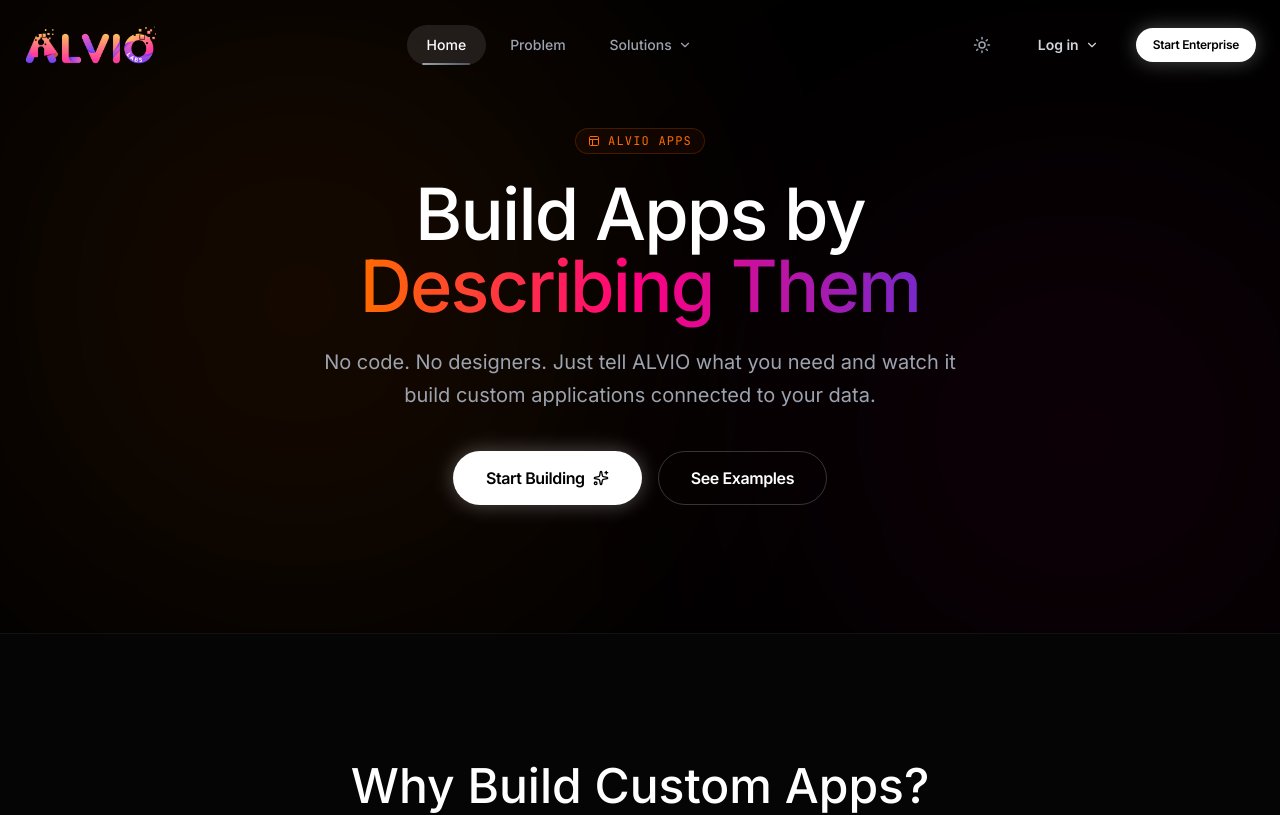
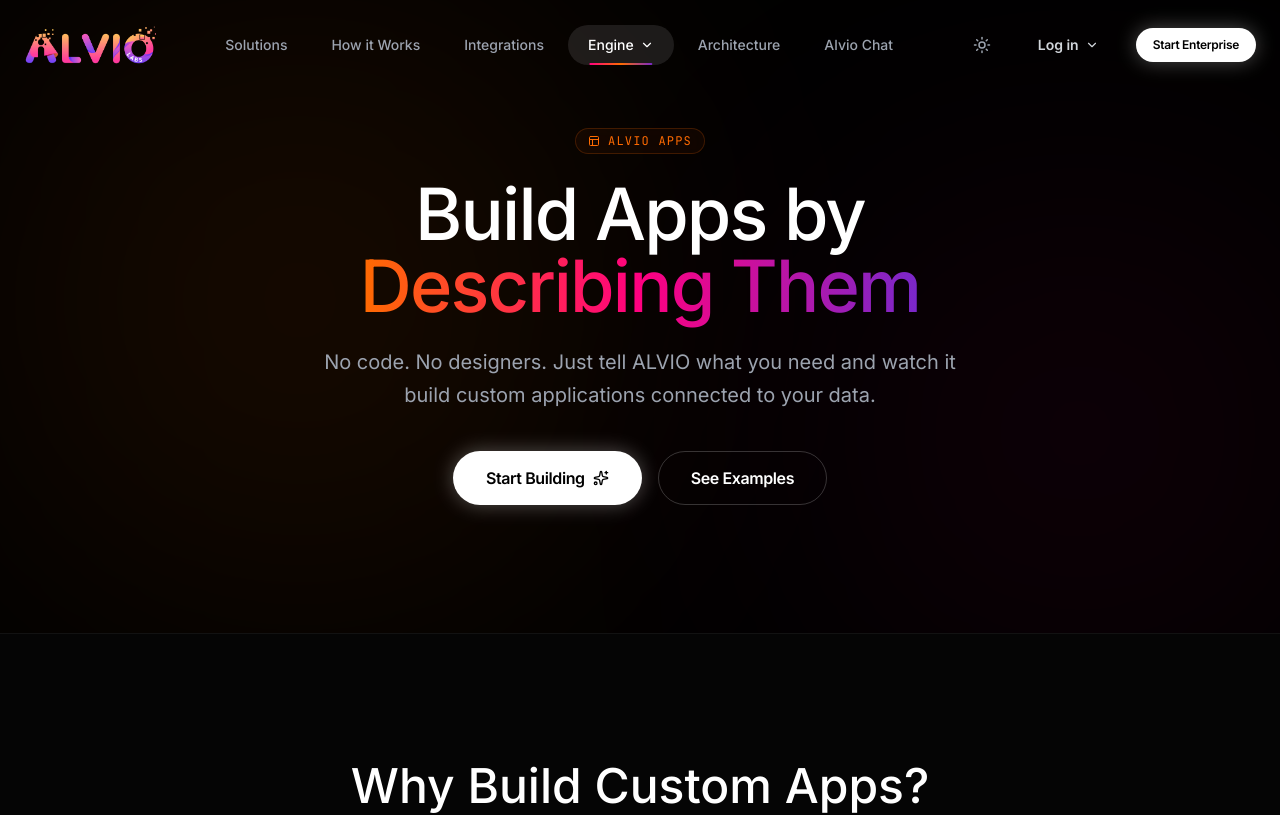
Before and after one commit to shubham-alviolabs/AlvioEnterprise, a React (Vite) app: page /apps in a window 1280 px wide. Shown: the top 815 px of the page. Built offline with nearby package versions, Linux system fonts and the light colour scheme.

Commit message:
Updated Enterprise.tsx

```diff
--- a/components/Navbar.tsx
+++ b/components/Navbar.tsx
@@ -1,7 +1,7 @@
 import React, { useState, useEffect, useRef } from 'react';
 import { Link, useLocation } from 'react-router-dom';
 import { Button } from './ui/Button';
-import { Menu, X, ChevronDown, Layout, Bot, User, Sun, Moon } from 'lucide-react';
+import { Menu, X, ChevronDown, Layout, Bot, User, Sun, Moon, Search, Zap } from 'lucide-react';
 
 export const Navbar: React.FC = () => {
   const [isScrolled, setIsScrolled] = useState(false);
@@ -73,20 +73,42 @@
   };
 
   const mainNavLinks = [
-    { href: '#', id: 'home', label: 'Home', color: 'from-gray-400 to-gray-600' },
-    { href: '#problem', id: 'problem', label: 'Problem', color: 'from-accent-orange to-red-500' },
+    { href: '#solutions-enterprise', id: 'solutions-enterprise', label: 'Solutions', color: 'from-accent-pink to-pink-600', isRoute: false },
+    { href: '#engine', id: 'engine', label: 'How it Works', color: 'from-blue-500 to-cyan-500', isRoute: false },
+    { href: '#integrations', id: 'integrations', label: 'Integrations', color: 'from-green-500 to-emerald-500', isRoute: false },
+  ];
+
+  const navLinksAfterEngine = [
+    { href: '#suite', id: 'suite', label: 'Architecture', color: 'from-accent-purple to-purple-600', isRoute: false },
+    { href: '#solutions-individual', id: 'solutions-individual', label: 'Alvio Chat', color: 'from-blue-400 to-blue-600', isRoute: false },
   ];
 
   const engineSubItems = [
-    { href: '/enterprise-search', id: 'search', label: 'Enterprise Search', color: 'from-accent-pink to-pink-600', isRoute: true },
-    { href: '/apps', id: 'apps', label: 'App Builder', color: 'from-accent-orange to-orange-600', isRoute: true },
-    { href: '/agents', id: 'agents', label: 'Workflow Agents', color: 'from-accent-purple to-purple-600', isRoute: true },
-    { href: '#integrations', id: 'integrations', label: 'Integrations', color: 'from-green-500 to-emerald-500', isRoute: false },
-    { href: '#suite', id: 'suite', label: 'Architecture', color: 'from-blue-500 to-cyan-500', isRoute: false },
+    {
+      href: '/enterprise-search',
+      id: 'search',
+      label: 'Enterprise Search',
+      color: 'from-accent-pink to-pink-600',
+      description: 'Find anything across your tools'
+    },
+    {
+      href: '/apps',
+      id: 'apps',
+      label: 'App Builder',
+      color: 'from-accent-orange to-orange-600',
+      description: 'Build custom apps with prompts'
+    },
+    {
+      href: '/agents',
+      id: 'agents',
+      label: 'Workflow Agents',
+      color: 'from-accent-purple to-purple-600',
+      description: 'Automate work with AI workflows'
+    },
   ];
 
-  const isEngineActive = engineSubItems.some(item => item.id === activeSection);
-  const activeEngineItem = engineSubItems.find(item => item.id === activeSection);
+  const location = useLocation();
+  const isEngineActive = engineSubItems.some(item => location.pathname === item.href);
 
   return (
     <nav
@@ -98,47 +120,50 @@
     >
       <div className="max-w-7xl mx-auto px-6 flex items-center justify-between">
         {/* LOGO */}
-        <div className="flex items-center group cursor-pointer" onClick={() => window.scrollTo({ top: 0, behavior: 'smooth' })}>
+        <Link to="/" className="flex items-center group cursor-pointer">
            <img
              src="/logo.png"
              alt="ALVIO Labs"
              className="h-8 md:h-10 w-auto hover:scale-105 transition-all duration-500 ease-out"
            />
-        </div>
+        </Link>
 
         {/* Desktop Navigation - Apple-like Premium Design */}
         <div className="hidden lg:flex items-center gap-1">
           {mainNavLinks.map((link) => {
-            const isActive = activeSection === link.id;
-            return (
-              <a
-                key={link.href}
-                href={link.href}
-                className={`group relative px-5 py-2.5 text-sm font-medium transition-all duration-500 ease-out rounded-full ${
-                  isActive
-                    ? 'text-gray-900 dark:text-white'
-                    : 'text-gray-600 dark:text-gray-400 hover:text-gray-900 dark:hover:text-white'
-                }`}
-              >
+            const isActive = link.isRoute ? location.pathname === link.href : activeSection === link.id;
+
+            const content = (
+              <>
                 <span className="relative z-10">{link.label}</span>
-
-                {/* Active state background - Apple style */}
                 {isActive && (
                   <div className="absolute inset-0 bg-black/5 dark:bg-white/10 rounded-full transition-all duration-500 ease-out"></div>
                 )}
-
-                {/* Hover gradient glow */}
                 <div className={`absolute inset-0 opacity-0 group-hover:opacity-100 transition-all duration-500 ease-out bg-gradient-to-r ${link.color} blur-xl -z-10 scale-150`}></div>
-
-                {/* Bottom indicator for active state */}
                 <div className={`absolute bottom-0 left-1/2 -translate-x-1/2 h-0.5 rounded-full transition-all duration-500 ease-out bg-gradient-to-r ${link.color} ${
                   isActive ? 'w-[60%] opacity-100' : 'w-0 opacity-0'
                 }`}></div>
+              </>
+            );
+
+            const className = `group relative px-5 py-2.5 text-sm font-medium transition-all duration-500 ease-out rounded-full ${
+              isActive
+                ? 'text-gray-900 dark:text-white'
+                : 'text-gray-600 dark:text-gray-400 hover:text-gray-900 dark:hover:text-white'
+            }`;
+
+            return link.isRoute ? (
+              <Link key={link.href} to={link.href} className={className}>
+                {content}
+              </Link>
+            ) : (
+              <a key={link.href} href={link.href} className={className}>
+                {content}
               </a>
             );
           })}
 
-          {/* Engine Dropdown with Sub-items */}
+          {/* Engine Dropdown */}
           <div className="relative" ref={engineRef}>
             <button
               onMouseEnter={() => setEngineMenuOpen(true)}
@@ -149,20 +174,7 @@
                   : 'text-gray-600 dark:text-gray-400 hover:text-gray-900 dark:hover:text-white'
               }`}
             >
-              <span className="relative z-10">Solutions</span>
-
-              {/* Dynamic section indicator */}
-              {activeEngineItem && (
-                <span className="relative z-10 flex items-center gap-1.5">
-                  <span className="w-1 h-1 rounded-full bg-current opacity-40"></span>
-                  <span
-                    key={activeEngineItem.id}
-                    className="text-xs font-medium opacity-70 animate-in fade-in slide-in-from-left-2 duration-300"
-                  >
-                    {activeEngineItem.label}
-                  </span>
-                </span>
-              )}
+              <span className="relative z-10">Engine</span>
 
               <ChevronDown
                 size={14}
@@ -176,77 +188,155 @@
                 <div className="absolute inset-0 bg-black/5 dark:bg-white/10 rounded-full transition-all duration-500 ease-out"></div>
               )}
 
+              {/* Hover gradient glow - multicolor for Engine */}
+              <div className="absolute inset-0 opacity-0 group-hover:opacity-100 transition-all duration-500 ease-out bg-gradient-to-r from-accent-pink via-accent-orange to-accent-purple blur-xl -z-10 scale-150"></div>
+
               {/* Bottom indicator for active state */}
-              <div className={`absolute bottom-0 left-1/2 -translate-x-1/2 h-0.5 rounded-full transition-all duration-500 ease-out bg-gradient-to-r from-blue-500 via-accent-pink to-accent-purple ${
+              <div className={`absolute bottom-0 left-1/2 -translate-x-1/2 h-0.5 rounded-full transition-all duration-500 ease-out bg-gradient-to-r from-accent-pink via-accent-orange to-accent-purple ${
                 isEngineActive ? 'w-[60%] opacity-100' : 'w-0 opacity-0'
               }`}></div>
             </button>
 
-            {/* Premium Dropdown Menu */}
+            {/* Premium Liquid Mercury Retina Dropdown */}
             {engineMenuOpen && (
               <div
-                className="absolute top-full left-1/2 -translate-x-1/2 mt-3 w-80"
+                className="absolute top-full left-1/2 -translate-x-1/2 mt-3 w-[420px]"
                 onMouseLeave={() => setEngineMenuOpen(false)}
               >
-                <div className="bg-white/95 dark:bg-black/95 backdrop-blur-3xl border border-black/5 dark:border-white/10 rounded-3xl shadow-2xl shadow-black/10 dark:shadow-black/50 overflow-hidden p-2 animate-in fade-in slide-in-from-top-2 duration-500">
+                <div className="bg-white/80 dark:bg-black/80 backdrop-blur-3xl border border-black/10 dark:border-white/20 rounded-3xl shadow-[0_20px_70px_rgba(0,0,0,0.3)] dark:shadow-[0_20px_70px_rgba(0,0,0,0.9)] overflow-hidden p-4 animate-in fade-in slide-in-from-top-2 duration-500">
                   {engineSubItems.map((item, index) => {
-                    const isActive = activeSection === item.id;
-                    const className = `group relative flex items-center gap-4 p-4 rounded-2xl transition-all duration-500 ease-out ${
-                      isActive
-                        ? 'bg-black/5 dark:bg-white/10'
-                        : 'hover:bg-black/5 dark:hover:bg-white/5'
-                    }`;
+                    const isActive = location.pathname === item.href;
 
-                    const content = (
-                      <>
-                        <div className={`absolute inset-0 opacity-0 group-hover:opacity-100 transition-all duration-500 ease-out bg-gradient-to-r ${item.color} blur-2xl -z-10`}></div>
-                        <div className={`relative z-10 w-2 h-2 rounded-full bg-gradient-to-r ${item.color} transition-all duration-500 ease-out ${
-                          isActive ? 'scale-125 opacity-100' : 'opacity-40 group-hover:opacity-70'
-                        }`}></div>
-                        <div className="relative z-10 flex-1">
-                          <div className={`text-sm font-semibold transition-all duration-500 ease-out ${
-                            isActive
-                              ? 'text-gray-900 dark:text-white'
-                              : 'text-gray-700 dark:text-gray-300 group-hover:text-gray-900 dark:group-hover:text-white'
-                          }`}>
-                            {item.label}
-                          </div>
-                        </div>
-                        {isActive && (
-                          <div className={`w-2 h-2 rounded-full bg-gradient-to-r ${item.color} animate-pulse`}></div>
-                        )}
-                        <div className={`absolute left-0 top-1/2 -translate-y-1/2 h-8 w-1 rounded-r-full bg-gradient-to-b ${item.color} transition-all duration-500 ease-out ${
-                          isActive ? 'opacity-100' : 'opacity-0'
-                        }`}></div>
-                      </>
-                    );
-
-                    return item.isRoute ? (
+                    return (
                       <Link
                         key={item.href}
                         to={item.href}
                         onClick={() => setEngineMenuOpen(false)}
-                        className={className}
+                        className={`group relative flex items-center gap-4 p-5 rounded-2xl transition-all duration-700 ease-out mb-2 last:mb-0 ${
+                          isActive
+                            ? 'bg-gradient-to-r from-black/10 to-transparent dark:from-white/15 dark:to-transparent'
+                            : 'hover:bg-black/5 dark:hover:bg-white/10'
+                        }`}
                         style={{ animationDelay: `${index * 50}ms` }}
                       >
-                        {content}
+                        {/* Liquid gradient glow on hover - Mercury effect */}
+                        <div className={`absolute inset-0 opacity-0 group-hover:opacity-100 transition-all duration-700 ease-out bg-gradient-to-r ${item.color} blur-3xl -z-10 scale-150`}></div>
+                        <div className={`absolute inset-0 opacity-0 group-hover:opacity-50 transition-all duration-700 ease-out bg-gradient-to-br ${item.color} blur-xl`}></div>
+
+                        {/* Liquid Mercury Icon Container */}
+                        <div className="relative z-10 w-16 h-16 rounded-2xl flex items-center justify-center transition-all duration-700 ease-out group-hover:scale-110 overflow-hidden">
+                          {/* Glass morphism layers */}
+                          <div className={`absolute inset-0 bg-gradient-to-br ${item.color} opacity-20 dark:opacity-30 group-hover:opacity-40 transition-all duration-700`}></div>
+                          <div className="absolute inset-0 bg-white/40 dark:bg-white/10 backdrop-blur-md"></div>
+                          <div className={`absolute inset-0 border border-white/40 dark:border-white/20 rounded-2xl`}></div>
+
+                          {/* Liquid shimmer effect */}
+                          <div className={`absolute inset-0 bg-gradient-to-br from-white/60 via-transparent to-transparent opacity-50 group-hover:opacity-100 transition-all duration-700`}></div>
+                          <div className={`absolute -inset-1 bg-gradient-to-r ${item.color} opacity-0 group-hover:opacity-30 blur-md transition-all duration-700`}></div>
+
+                          {/* Icon SVGs with custom designs */}
+                          <div className="relative z-10">
+                            {item.id === 'search' && (
+                              <svg className="w-8 h-8" viewBox="0 0 32 32" fill="none">
+                                <defs>
+                                  <linearGradient id="searchGrad" x1="0%" y1="0%" x2="100%" y2="100%">
+                                    <stop offset="0%" stopColor="#FF0080" />
+                                    <stop offset="100%" stopColor="#FF1493" />
+                                  </linearGradient>
+                                </defs>
+                                <circle cx="14" cy="14" r="8" stroke="url(#searchGrad)" strokeWidth="2.5" fill="none" opacity="0.9"/>
+                                <path d="M20 20L26 26" stroke="url(#searchGrad)" strokeWidth="2.5" strokeLinecap="round" opacity="0.9"/>
+                                <circle cx="14" cy="14" r="4" fill="url(#searchGrad)" opacity="0.3"/>
+                              </svg>
+                            )}
+                            {item.id === 'apps' && (
+                              <svg className="w-8 h-8" viewBox="0 0 32 32" fill="none">
+                                <defs>
+                                  <linearGradient id="appsGrad" x1="0%" y1="0%" x2="100%" y2="100%">
+                                    <stop offset="0%" stopColor="#FF6B00" />
+                                    <stop offset="100%" stopColor="#FF8C00" />
+                                  </linearGradient>
+                                </defs>
+                                <rect x="4" y="4" width="10" height="10" rx="2" stroke="url(#appsGrad)" strokeWidth="2" fill="url(#appsGrad)" opacity="0.3"/>
+                                <rect x="18" y="4" width="10" height="10" rx="2" stroke="url(#appsGrad)" strokeWidth="2" fill="none" opacity="0.9"/>
+                                <rect x="4" y="18" width="10" height="10" rx="2" stroke="url(#appsGrad)" strokeWidth="2" fill="none" opacity="0.9"/>
+                                <rect x="18" y="18" width="10" height="10" rx="2" stroke="url(#appsGrad)" strokeWidth="2" fill="url(#appsGrad)" opacity="0.3"/>
+                              </svg>
+                            )}
+                            {item.id === 'agents' && (
+                              <svg className="w-8 h-8" viewBox="0 0 32 32" fill="none">
+                                <defs>
+                                  <linearGradient id="agentsGrad" x1="0%" y1="0%" x2="100%" y2="100%">
+                                    <stop offset="0%" stopColor="#7928CA" />
+                                    <stop offset="100%" stopColor="#9333EA" />
+                                  </linearGradient>
+                                </defs>
+                                <path d="M16 4L26 16L16 28L6 16L16 4Z" stroke="url(#agentsGrad)" strokeWidth="2" fill="url(#agentsGrad)" opacity="0.2"/>
+                                <path d="M16 10L22 16L16 22L10 16L16 10Z" stroke="url(#agentsGrad)" strokeWidth="2" fill="none" opacity="0.9"/>
+                                <circle cx="16" cy="16" r="3" fill="url(#agentsGrad)" opacity="0.6"/>
+                              </svg>
+                            )}
+                          </div>
+                        </div>
+
+                        {/* Text */}
+                        <div className="relative z-10 flex-1">
+                          <div className={`text-lg font-bold transition-all duration-500 ease-out mb-0.5 ${
+                            isActive
+                              ? 'text-gray-900 dark:text-white'
+                              : 'text-gray-800 dark:text-gray-200 group-hover:text-gray-900 dark:group-hover:text-white'
+                          }`}>
+                            {item.label}
+                          </div>
+                          <div className="text-xs font-medium text-gray-600 dark:text-gray-400 group-hover:text-gray-700 dark:group-hover:text-gray-300 transition-all duration-500">
+                            {item.description}
+                          </div>
+                        </div>
+
+                        {/* Arrow indicator with liquid effect */}
+                        <div className={`relative z-10 transition-all duration-500 ease-out ${
+                          isActive ? 'opacity-100 translate-x-0' : 'opacity-0 -translate-x-2 group-hover:opacity-100 group-hover:translate-x-0'
+                        }`}>
+                          <ChevronDown size={18} className="-rotate-90" />
+                        </div>
+
+                        {/* Left border highlight with liquid shine */}
+                        <div className={`absolute left-0 top-1/2 -translate-y-1/2 h-14 w-1.5 rounded-r-full bg-gradient-to-b ${item.color} transition-all duration-500 ease-out shadow-lg ${
+                          isActive ? 'opacity-100 shadow-current' : 'opacity-0'
+                        }`}></div>
                       </Link>
-                    ) : (
-                      <a
-                        key={item.href}
-                        href={item.href}
-                        onClick={() => setEngineMenuOpen(false)}
-                        className={className}
-                        style={{ animationDelay: `${index * 50}ms` }}
-                      >
-                        {content}
-                      </a>
                     );
                   })}
                 </div>
               </div>
             )}
           </div>
+
+          {/* Links After Engine */}
+          {navLinksAfterEngine.map((link) => {
+            const isActive = activeSection === link.id;
+
+            return (
+              <a
+                key={link.href}
+                href={link.href}
+                className={`group relative px-5 py-2.5 text-sm font-medium transition-all duration-500 ease-out rounded-full ${
+                  isActive
+                    ? 'text-gray-900 dark:text-white'
+                    : 'text-gray-600 dark:text-gray-400 hover:text-gray-900 dark:hover:text-white'
+                }`}
+              >
+                <span className="relative z-10">{link.label}</span>
+                {isActive && (
+                  <div className="absolute inset-0 bg-black/5 dark:bg-white/10 rounded-full transition-all duration-500 ease-out"></div>
+                )}
+                <div className={`absolute inset-0 opacity-0 group-hover:opacity-100 transition-all duration-500 ease-out bg-gradient-to-r ${link.color} blur-xl -z-10 scale-150`}></div>
+                <div className={`absolute bottom-0 left-1/2 -translate-x-1/2 h-0.5 rounded-full transition-all duration-500 ease-out bg-gradient-to-r ${link.color} ${
+                  isActive ? 'w-[60%] opacity-100' : 'w-0 opacity-0'
+                }`}></div>
+              </a>
+            );
+          })}
         </div>
 
         <div className="hidden lg:flex items-center gap-4">
@@ -337,13 +427,46 @@
       {mobileMenuOpen && (
         <div className="absolute top-full left-0 right-0 bg-white/95 dark:bg-black/95 backdrop-blur-3xl border-b border-gray-200 dark:border-white/10 p-6 lg:hidden flex flex-col gap-4 animate-slide-up-fade shadow-2xl">
           {mainNavLinks.map((link) => {
+            const isActive = link.isRoute ? location.pathname === link.href : activeSection === link.id;
+
+            const content = (
+              <span className={`relative text-lg font-medium py-2 pl-4 border-l-2 transition-all duration-500 ease-out block ${
+                isActive
+                  ? 'text-gray-900 dark:text-white border-current'
+                  : 'text-gray-700 dark:text-gray-300 border-transparent hover:text-gray-900 dark:hover:text-white hover:border-current'
+              }`}>
+                {link.label}
+              </span>
+            );
+
+            return link.isRoute ? (
+              <Link
+                key={link.href}
+                to={link.href}
+                onClick={() => setMobileMenuOpen(false)}
+              >
+                {content}
+              </Link>
+            ) : (
+              <a
+                key={link.href}
+                href={link.href}
+                onClick={() => setMobileMenuOpen(false)}
+              >
+                {content}
+              </a>
+            );
+          })}
+
+          {navLinksAfterEngine.map((link) => {
             const isActive = activeSection === link.id;
+
             return (
               <a
                 key={link.href}
                 href={link.href}
                 onClick={() => setMobileMenuOpen(false)}
-                className={`relative text-lg font-medium py-2 pl-4 border-l-2 transition-all duration-500 ease-out ${
+                className={`relative text-lg font-medium py-2 pl-4 border-l-2 transition-all duration-500 ease-out block ${
                   isActive
                     ? 'text-gray-900 dark:text-white border-current'
                     : 'text-gray-700 dark:text-gray-300 border-transparent hover:text-gray-900 dark:hover:text-white hover:border-current'
@@ -355,40 +478,23 @@
           })}
 
           <div className="pl-4">
-            <div className="text-xs font-semibold text-gray-500 dark:text-gray-400 uppercase tracking-wider mb-3">Solutions</div>
+            <div className="text-xs font-semibold text-gray-500 dark:text-gray-400 uppercase tracking-wider mb-3">Engine</div>
             {engineSubItems.map((item) => {
-              const isActive = activeSection === item.id;
-              const className = `flex items-center gap-3 text-base font-medium py-2 pl-4 border-l-2 transition-all duration-500 ease-out ${
-                isActive
-                  ? 'text-gray-900 dark:text-white border-current'
-                  : 'text-gray-700 dark:text-gray-300 border-transparent hover:text-gray-900 dark:hover:text-white hover:border-current'
-              }`;
+              const isActive = location.pathname === item.href;
 
-              const content = (
-                <>
-                  <span className={`w-1.5 h-1.5 rounded-full bg-gradient-to-r ${item.color} ${isActive ? 'opacity-100' : 'opacity-40'}`}></span>
-                  <span>{item.label}</span>
-                </>
-              );
-
-              return item.isRoute ? (
+              return (
                 <Link
                   key={item.href}
                   to={item.href}
                   onClick={() => setMobileMenuOpen(false)}
-                  className={className}
+                  className={`flex items-center gap-3 text-base font-medium py-2 pl-4 border-l-2 transition-all duration-500 ease-out ${
+                    isActive
+                      ? 'text-gray-900 dark:text-white border-current'
+                      : 'text-gray-700 dark:text-gray-300 border-transparent hover:text-gray-900 dark:hover:text-white hover:border-current'
+                  }`}
                 >
-                  {content}
+                  <span>{item.label}</span>
                 </Link>
-              ) : (
-                <a
-                  key={item.href}
-                  href={item.href}
-                  onClick={() => setMobileMenuOpen(false)}
-                  className={className}
-                >
-                  {content}
-                </a>
               );
             })}
           </div>
```
Also changed, not shown: components/Enterprise.tsx (+8 -7 lines).
